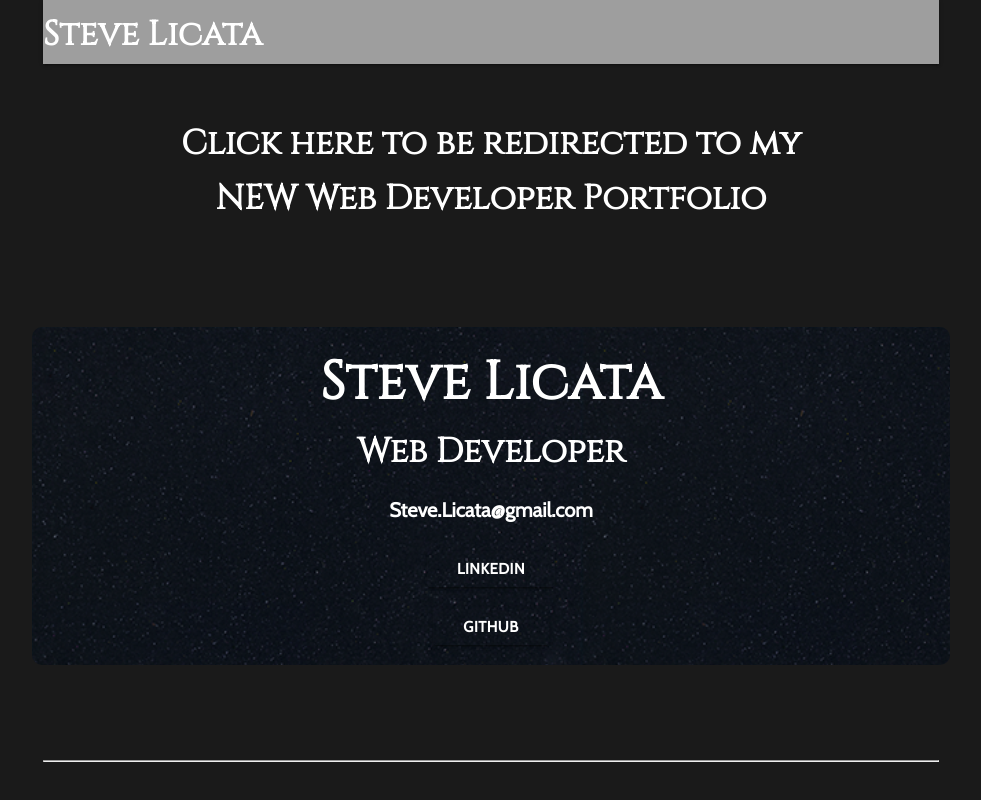
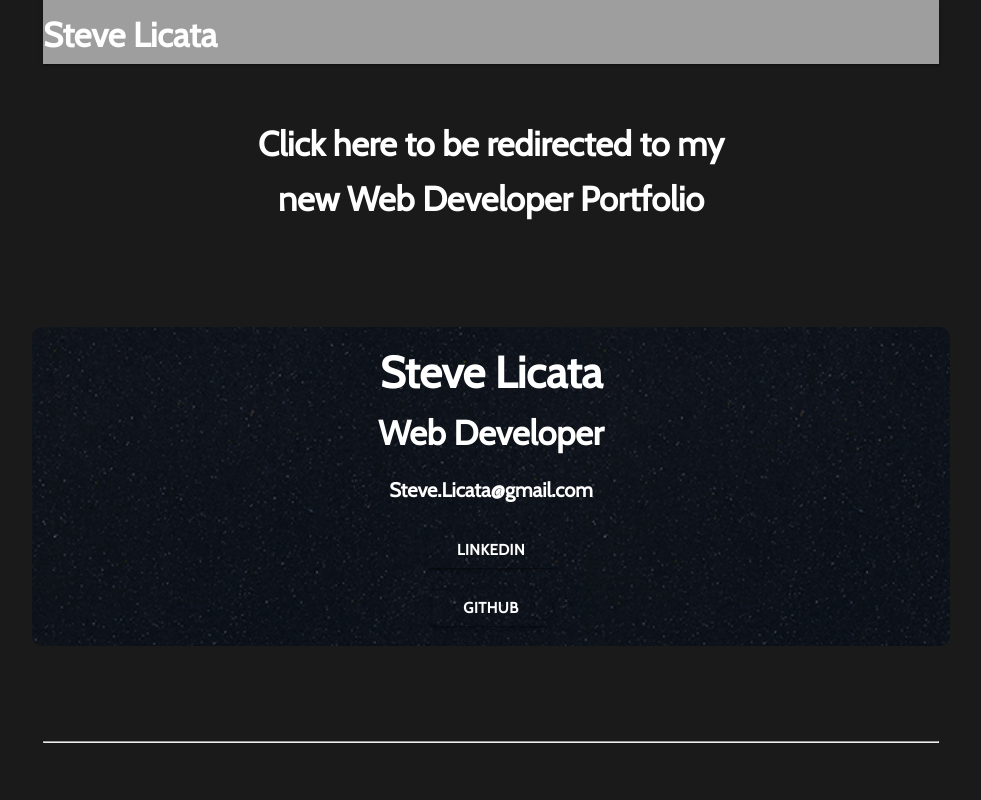
Before and after one commit to SteveLicata/portfolio, a PHP site: page /index.html in a window 1280 px wide. Shown: the whole page, without its empty margins (149-1130 px from the left). Run offline with PHP 8.4, Linux system fonts and the light colour scheme; some libraries are stand-ins or nearby versions; some web fonts are replaced.

Commit message:
minor changes - font, links to new portfolio

```diff
--- a/index.html
+++ b/index.html
@@ -27,7 +27,7 @@
       <!-- NAVBAR -->
       <nav>
         <div class="nav-wrapper grey">
-          <a href="#!" class="brand-logo"><h4>Steve Licata</h4></a>
+          <a href="https://stevelicata.github.io/WebDevPortfolio/" class="brand-logo"><h4>Steve Licata</h4></a>
           <a href="#" data-activates="mobile-demo" class="button-collapse"><i class="material-icons">menu</i></a>
           <ul class="right hide-on-med-and-down">
             <li><a href="#portfolio"></a></li>
@@ -48,11 +48,11 @@
       <div class="row">
         <div class="col s12 m12 l12">
           <h4>
-            <a href="https://stevelicata.github.io/WebDevPortfolio/" target="_blank">Click here to be redirected to my
+            <a href="https://stevelicata.github.io/WebDevPortfolio/" >Click here to be redirected to my
             </a>
           </h4>
           <h4>
-            <a href="https://stevelicata.github.io/WebDevPortfolio/" target="_blank">NEW Web Developer Portfolio
+            <a href="https://stevelicata.github.io/WebDevPortfolio/" >new Web Developer Portfolio
             </a>
           </h4>
         </div>
@@ -63,11 +63,13 @@
       <div class="row">
         <div class="col s12 m12 l12 header">
           <div id="title">
-            <h2 id="web">Steve Licata</h2>
+            <h3 id="web">Steve Licata</h3>
             <h4 id="dev">Web Developer</h4>
             <h4 id="folio">
               <p>
-                Steve.Licata@gmail.com
+                <a href="mailto:Steve.Licata@gmail.com">
+                  Steve.Licata@gmail.com
+                </a>
               </p>
             </h4>
             <h4 id="folio">
--- a/main.css
+++ b/main.css
@@ -4,10 +4,11 @@ body {
   /*background-color: #D4D6C8;*/
 }
 
-h2, h4 {
+h2, h3, h4 {
   text-align: center;
   color: white;
-  font-family: 'Cinzel', serif;
+  /*font-family: 'Cinzel', serif;*/
+  font-family: 'Cabin', sans-serif;
   font-weight: bold;
 }
 
```
